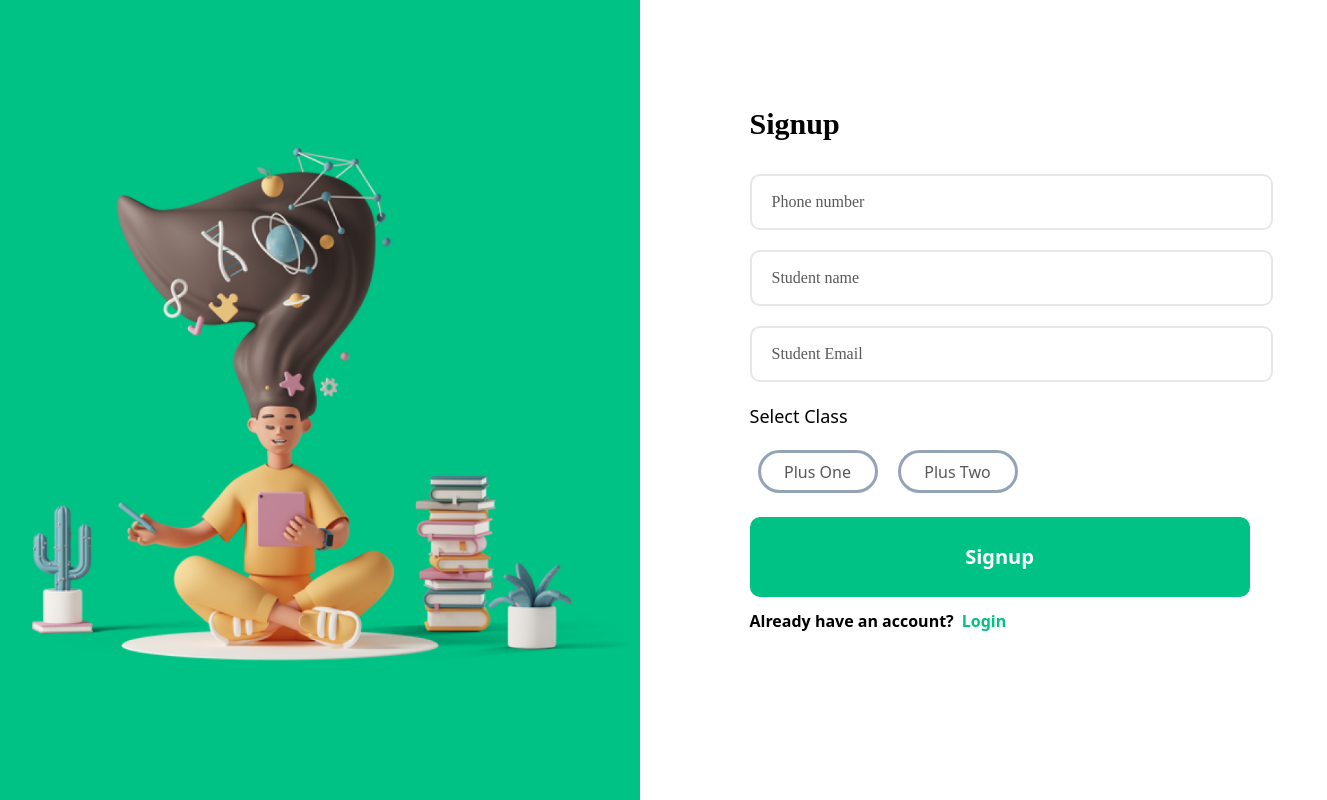
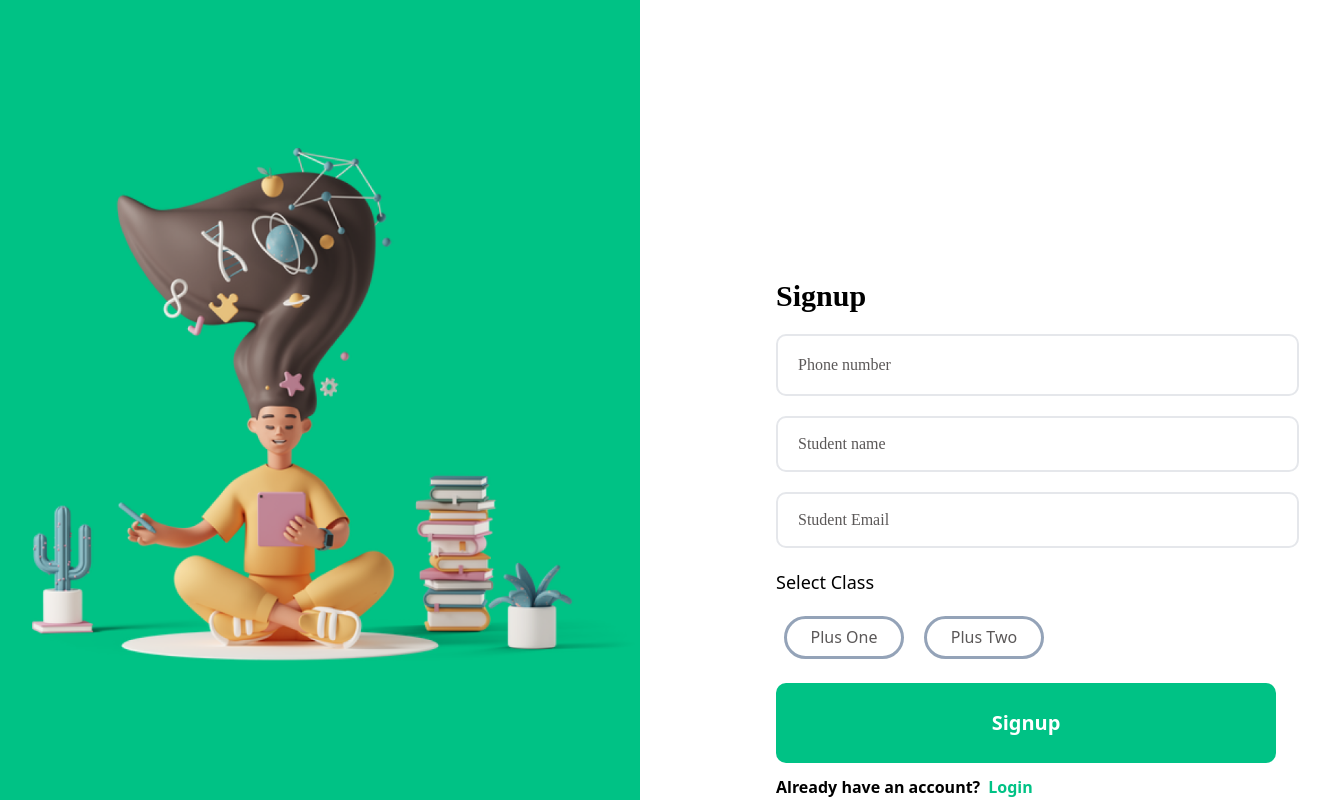
Before and after one commit to akanandhu/learn-react, a Next.js app: page /signup/signUp in a window 1280 px wide. Shown: the top 800 px of the page, 1327 px wide, since content can reach past the window. Built offline with nearby package versions, Linux system fonts and the light colour scheme.

Commit message:
signup fixed

```diff
--- a/components/SignUpTable.tsx
+++ b/components/SignUpTable.tsx
@@ -2,11 +2,11 @@ import React from 'react'
 
 function SignUpTable() {
   return (
-    <div>
-        <form className=' justify-center  md:h-[500px] md:w-[500px] md:flex md:flex-col md:justify-center lg:h-[579px] lg:w-[517px] lg:flex lg:flex-col lg:justify-center '>
+    <div className='lg:pl-[5%] pr-[5%] pt-[5%] pd-[5%]'>
+        <form className=' justify-center   md:h-[100%] md:w-[100%] md:flex md:flex-col md:justify-center lg:pl-10 lg:h-[100%] lg:w-[100%] lg:flex lg:flex-col lg:justify-center '>
            <div className='flex flex-col relative '>
-            <label className="text-3xl mb-4 font-semibold lg:text-3xl  lg:mb-8 lg:font-extrabold md:text-3xl md:mb-6  md:font-semibold font-['Montserrat_Regular'] md:font-['Montserrat_Regular'] lg:font-['Montserrat_Regular']" > Signup </label>
-            <input placeholder='Phone number' type='number' className=" placeholder:text-extrabold font-['Montserrat_Regular'] md:font-['Montserrat_Regular'] lg:font-['Montserrat_Regular']lg: mb-5 w-[523px] h-[56px] border-[2px] rounded-[10px] placeholder:px-0 placeholder:text-placeText p-5 "></input>
+            <label className="text-3xl mb-4 font-semibold lg:text-3xl  lg:mb-8 lg:leading-3 md:text-3xl md:mb-6  md:font-semibold font-['Montserrat_Regular'] md:font-['Montserrat_Regular'] lg:font-['Montserrat_ExtraBold'] lg:font-semibold " > Signup </label>
+            <input placeholder='Phone number' type='number' className=" lg:flex lg:flex-1  placeholder:text-extrabold font-['Montserrat_Regular'] md:font-['Montserrat_Regular'] lg:font-['Montserrat_Regular']lg: mb-5 w-[523px] h-[56px] border-[2px] rounded-[10px] placeholder:px-0 placeholder:text-placeText p-5 "></input>
             <input placeholder='Student name' className="font-['Montserrat_Regular'] md:font-['Montserrat_Regular'] lg:font-['Montserrat_Regular'] mb-5 w-[523px] h-[56px] border-[2px] rounded-[10px] placeholder:px-0 placeholder:text-placeText p-5"></input>
             <input placeholder='Student Email'  className="font-['Montserrat_Regular'] md:font-['Montserrat_Regular'] lg:font-['Montserrat_Regular'] mb-5 w-[523px] h-[56px] border-[2px] rounded-[10px] placeholder:px-0 placeholder:text-placeText p-5"></input>
            </div>
```
